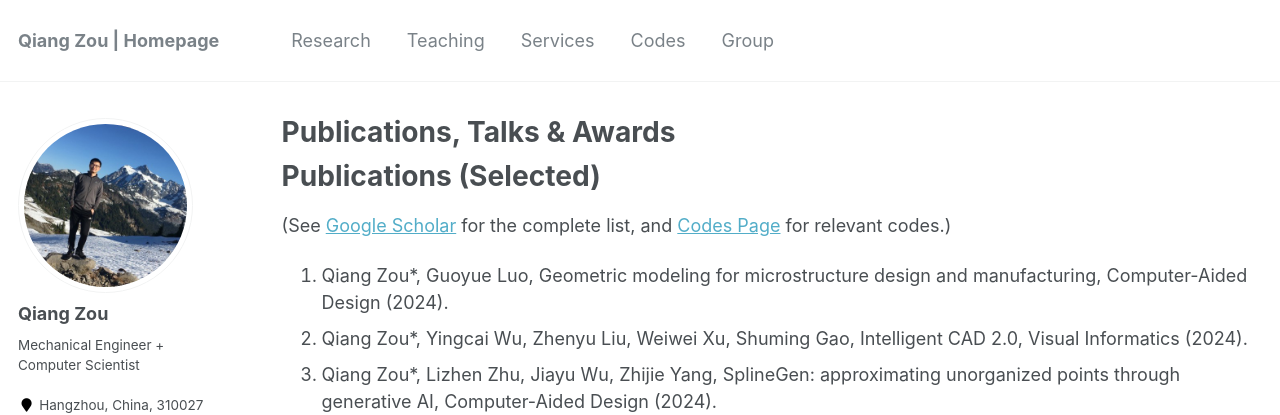
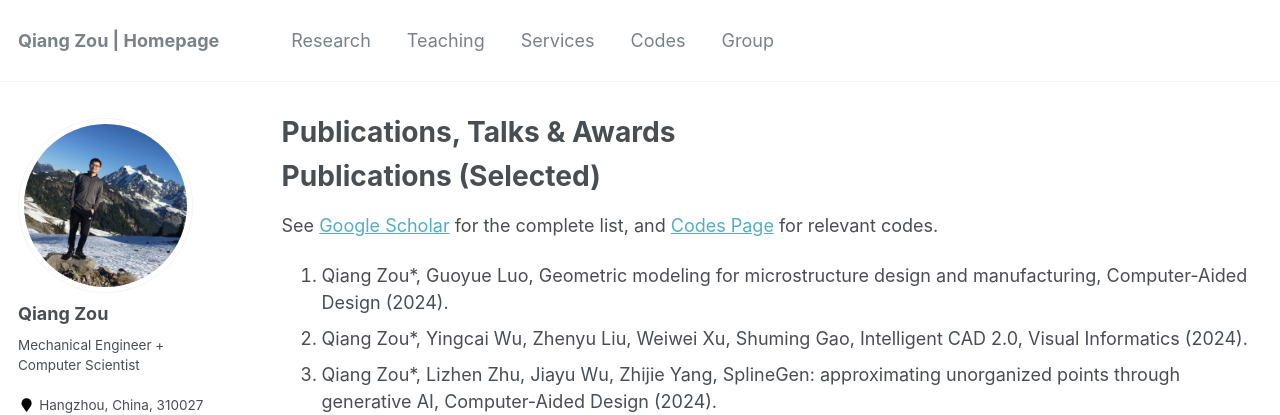
Before and after one commit to Qiang-Zou/Qiang-Zou.github.io, a Jekyll site: the page built from _pages/research.md, in a window 1280 px wide and 900 px high. Shown: the top 415 px of the window. Built offline with Jekyll 4.4.1, drawn with Linux system fonts in a browser that asks for light colours; some web fonts are replaced.

```diff
--- a/_pages/research.md
+++ b/_pages/research.md
@@ -14,16 +14,16 @@ Theses
 
 Publications (Selected)
 ======
-(See [Google Scholar](https://scholar.google.com/citations?user=9FwFNqAAAAAJ&hl=en) for the complete list, and [Codes Page](https://qiang-zou.github.io//codes/) for relevant codes.)
+See [Google Scholar](https://scholar.google.com/citations?user=9FwFNqAAAAAJ&hl=en) for the complete list, and [Codes Page](https://qiang-zou.github.io//codes/) for relevant codes.
 1. Qiang Zou\*, Guoyue Luo, Geometric modeling for microstructure design and manufacturing, Computer-Aided Design (2024).
 1. Qiang Zou\*, Yingcai Wu, Zhenyu Liu, Weiwei Xu, Shuming Gao, Intelligent CAD 2.0, Visual Informatics (2024).
 1. Qiang Zou\*, Lizhen Zhu, Jiayu Wu, Zhijie Yang, SplineGen: approximating unorganized points through generative AI, Computer-Aided Design (2024).
 1. Qiang Zou\*, Yunzhu Gao, Guoyue Luo, Sifan Chen, Meta-meshing and triangulating lattice structures at a large scale, Computer-Aided Design (2024).
 1. Yaonaiming Zhao, Qiang Zou\*, Guoyue Luo, Jiayu Wu, Sifan Chen, Depeng Gao, Minghao Xuan, Fuyu Wang, TPMS2STEP: error-controlled and C2 continuity-preserving translation of TPMS models to STEP files based on constrained-PIA, Computer-Aided Design (2024).
 1. Zirui Wang, Shibo Liu, Ligang Liu, Qiang Zou\*, Xiao-Ming Fu\*, Computing smooth preferred feed direction fields with high material removal rates for efficient CNC tool paths, Computer-Aided Design (2023): 103591.
-1. Guoyue Luo, and Qiang Zou*. A Simple Point-Based Iso-Scallop Tool Path Planning Method for Noisy Point Clouds with High Robustness and Controlled Errors. Computer-Aided Design (2023): 103560.
-1. Li Ming, Chengfeng Lin, Wei Chen, Yusheng Liu, Shuming Gao, and Qiang Zou*. XVoxel-Based Parametric Design Optimization of Feature Models. Computer-Aided Design 160 (2023): 103528.
-1. Qiang Zou*, Hsi-Yung Feng, and Shuming Gao. Variational Direct Modeling: A framework towards integration of parametric modeling and direct modeling in CAD. Computer-Aided Design 157 (2023): 103465.
+1. Guoyue Luo, and Qiang Zou\*. A Simple Point-Based Iso-Scallop Tool Path Planning Method for Noisy Point Clouds with High Robustness and Controlled Errors. Computer-Aided Design (2023): 103560.
+1. Li Ming, Chengfeng Lin, Wei Chen, Yusheng Liu, Shuming Gao, and Qiang Zou\*. XVoxel-Based Parametric Design Optimization of Feature Models. Computer-Aided Design 160 (2023): 103528.
+1. Qiang Zou\*, Hsi-Yung Feng, and Shuming Gao. Variational Direct Modeling: A framework towards integration of parametric modeling and direct modeling in CAD. Computer-Aided Design 157 (2023): 103465.
 <!-- 1. Zhihong Tang, Qiang Zou, and Shuming Gao*. A decision-support method for multi-parameter editing of parametric CAD models. Advanced Engineering Informatics 56 (2023): 101997. -->
 1. Han Wang, Qiang Zou\*, and Hai Lin\*. A Quasi-Optimal Shape Design Method for Electromagnetic Scatterers Based on NURBS Surfaces and Filter-Enhanced GWO. IEEE Transactions on Antennas and Propagation (2023).
 <!-- 1. Jincheng Mei, Qiang Zou. 3D CAD: Historical Development and Trends. CCF Communications (2023):10. -->
@@ -47,7 +47,6 @@ Publications (Selected)
 <!-- 1. Qiang Zou, Jibin Zhao*, Yanguo Zhao, Guangbao Liu, Haiyang Jin, Geodesic based conformal mesh parameterization, Proceedings of SPIE, Fifth International Conference on Graphics and Image Processing. 2014. -->
 1. Qiang Zou, Jibin Zhao*, Iso-parametric tool-path planning for point clouds, Computer-Aided Design 45 (11) (2013) 1459–1468.
 <!-- 1. Jibin Zhao*, Bo Zhong, Qiang Zou, Honjun Liu, Tool orientation planning for five-axis CNC machining of open free-form surfaces. Journal of Systems Science and Complexity 26 (5) (2013) 667–675. -->
-
 
 
 Talks
```
